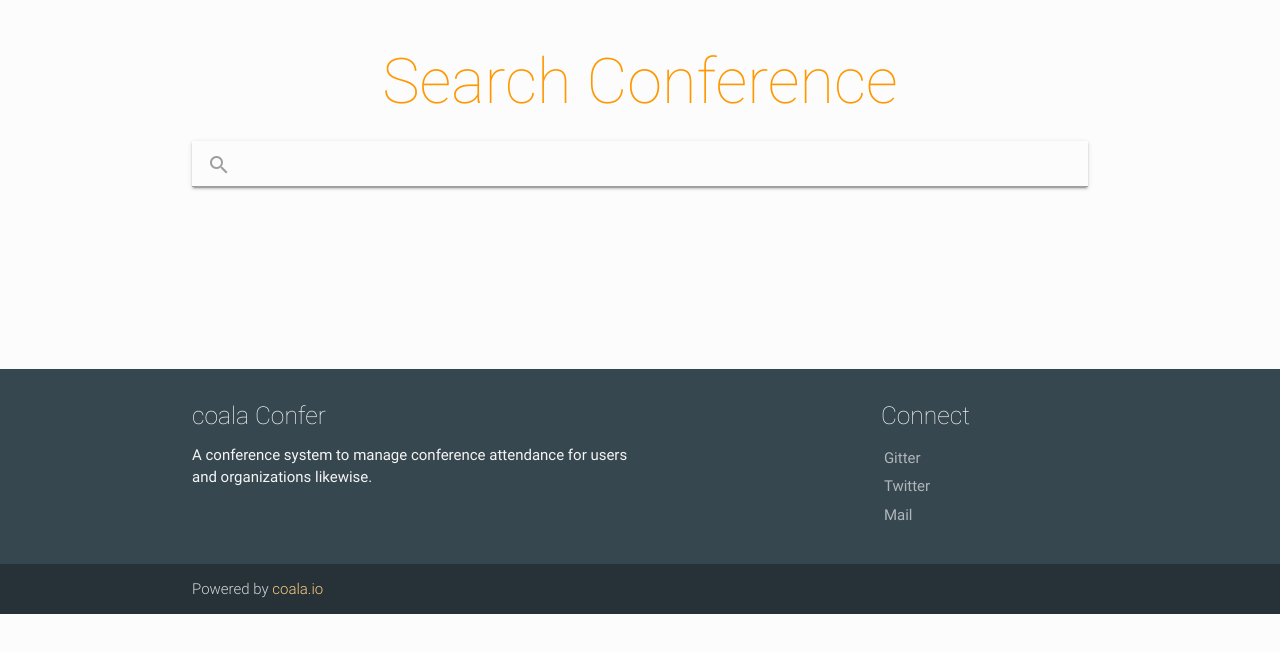
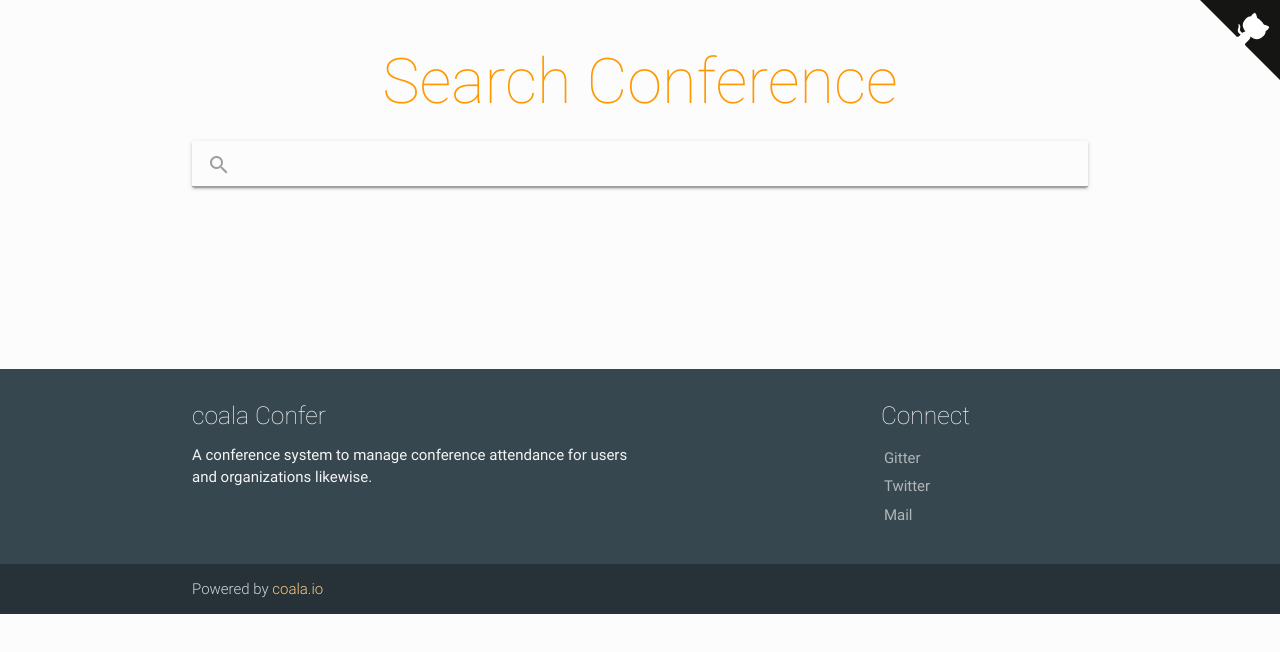
Before and after one commit to coala/confer-frontend, a plain HTML site: page index.html in a window 1280 px wide. Drawn offline with nearby package versions, Linux system fonts and the light colour scheme; no server answers.

Commit message:
index.html: Add Github Ribbon

```diff
--- a/index.html
+++ b/index.html
@@ -74,7 +74,11 @@
       </div>
     </div>
   </footer>
-
+  <a href="https://github.com/coala/confer-frontend/" class="github-corner"
+  aria-label="View source on Github"><svg width="80" height="80"
+  viewBox="0 0 250 250" style="fill:#151513; color:#fff; position: absolute; top: 0; border: 0; right: 0;"
+  aria-hidden="true"><path d="M0,0 L115,115 L130,115 L142,142 L250,250 L250,0 Z">
+  </path><path d="M128.3,109.0 C113.8,99.7 119.0,89.6 119.0,89.6 C122.0,82.7 120.5,78.6 120.5,78.6 C119.2,72.0 123.4,76.3 123.4,76.3 C127.3,80.9 125.5,87.3 125.5,87.3 C122.9,97.6 130.6,101.9 134.4,103.2" fill="currentColor" style="transform-origin: 130px 106px;" class="octo-arm"></path><path d="M115.0,115.0 C114.9,115.1 118.7,116.5 119.8,115.4 L133.7,101.6 C136.9,99.2 139.9,98.4 142.2,98.6 C133.8,88.0 127.5,74.4 143.8,58.0 C148.5,53.4 154.0,51.2 159.7,51.0 C160.3,49.4 163.2,43.6 171.4,40.1 C171.4,40.1 176.1,42.5 178.8,56.2 C183.1,58.6 187.2,61.8 190.9,65.4 C194.5,69.0 197.7,73.2 200.1,77.6 C213.8,80.2 216.3,84.9 216.3,84.9 C212.7,93.1 206.9,96.0 205.4,96.6 C205.1,102.4 203.0,107.8 198.3,112.5 C181.9,128.9 168.3,122.5 157.7,114.1 C157.9,116.9 156.7,120.9 152.7,124.9 L141.0,136.5 C139.8,137.7 141.6,141.9 141.8,141.8 Z" fill="currentColor" class="octo-body"></path></svg></a><style>.github-corner:hover .octo-arm{animation:octocat-wave 560ms ease-in-out}@keyframes octocat-wave{0%,100%{transform:rotate(0)}20%,60%{transform:rotate(-25deg)}40%,80%{transform:rotate(10deg)}}@media (max-width:500px){.github-corner:hover .octo-arm{animation:none}.github-corner .octo-arm{animation:octocat-wave 560ms ease-in-out}}</style>
 
   <!--  Scripts-->
   <script src="https://code.jquery.com/jquery-2.1.1.min.js"></script>
```
